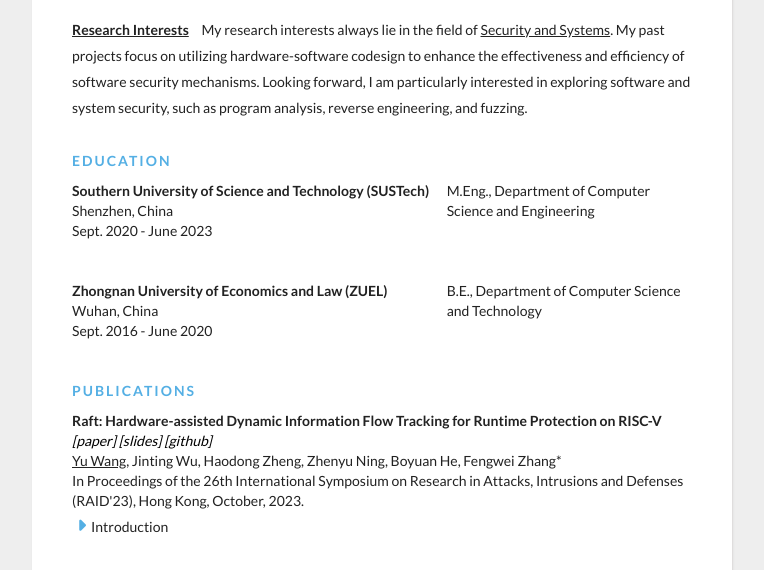
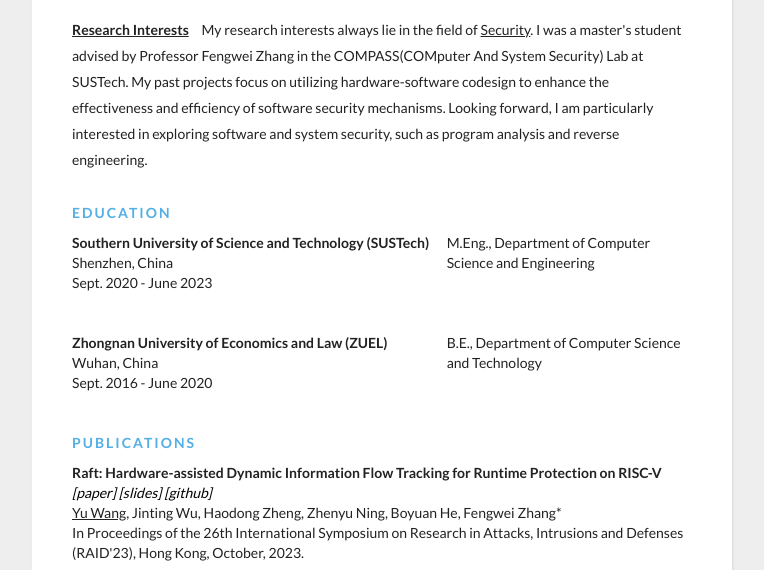
Before and after one commit to TATAyu0413/TATAyu0413.github.io, a plain HTML site: page index.html in a window 1280 px wide. Shown: the part 150-720 px from the top of the page, without its empty margins (258-1022 px from the left). Drawn offline with nearby package versions, Linux system fonts and the light colour scheme.

Commit message:
Update index.html

```diff
--- a/index.html
+++ b/index.html
@@ -35,9 +35,11 @@
       <span class="position">Research Interests</span>
       <span class="desc">
 <!--         primary -->
-        My research interests always lie in the field of <u>Security and Systems</u>.
-        <!-- I was a master's student advised by Professor Fengwei Zhang in the COMPASS(COMputer And System Security) Lab at SUSTech.  -->
-        My past projects focus on utilizing hardware-software codesign to enhance the effectiveness and efficiency of software security mechanisms. Looking forward, I am particularly interested in exploring software and system security, such as program analysis, reverse engineering, and fuzzing.
+        My research interests always lie in the field of <u>Security</u>.
+<!--         and Systems -->
+        I was a master's student advised by Professor Fengwei Zhang in the COMPASS(COMputer And System Security) Lab at SUSTech.
+        My past projects focus on utilizing hardware-software codesign to enhance the effectiveness and efficiency of software security mechanisms.
+        Looking forward, I am particularly interested in exploring software and system security, such as program analysis and reverse engineering.
       </span>
     </div>
   </div>
```
